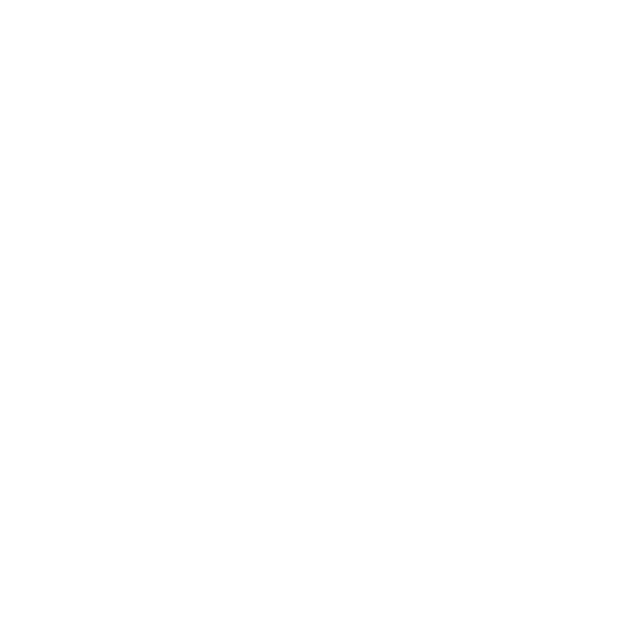
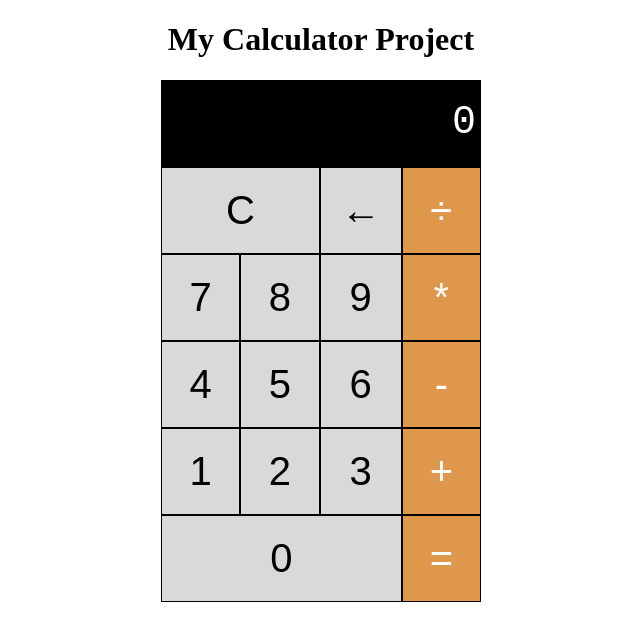
Before and after one commit to deanclark1/mastering-by-doing-1, a plain HTML site: page index.html in a window 1280 px wide. Shown: the whole page, without its empty margins (319-959 px from the left). Drawn offline with Linux system fonts and the light colour scheme.

Commit message:
added html and css styles for the calculator project

```diff
--- a/index.html
+++ b/index.html
@@ -7,6 +7,33 @@
     <link rel="stylesheet" href="./style.css" />
   </head>
   <body>
+    <main>
+      <div class="container">
+        <header>
+          <h1>My Calculator Project</h1>
+        </header>
+        <div class="my-calculator">
+          <div class="screen">0</div>
+          <button class="clear">C</button>
+          <button class="back">←</button>
+          <button class="divide orange">÷</button>
+          <button class="seven">7</button>
+          <button class="eight">8</button>
+          <button class="nine">9</button>
+          <button class="multiply orange">*</button>
+          <button class="four">4</button>
+          <button class="five">5</button>
+          <button class="six">6</button>
+          <button class="subtract orange">-</button>
+          <button class="one">1</button>
+          <button class="two">2</button>
+          <button class="three">3</button>
+          <button class="add orange">+</button>
+          <button class="zero">0</button>
+          <button class="equals orange">=</button>
+        </div>
+      </div>
+    </main>
     <script src="./script.js"></script>
   </body>
 </html>
--- a/style.css
+++ b/style.css
@@ -0,0 +1,109 @@
+* {
+  box-sizing: border-box;
+}
+body {
+  padding: 0;
+  margin: 0;
+}
+.container {
+  display: flex;
+  flex-direction: column;
+  justify-content: center;
+  align-items: center;
+}
+
+.my-calculator {
+  width: 25%;
+  display: grid;
+  display: grid;
+  grid-template-columns: repeat(4, 1fr);
+  grid-template-rows: repeat(6, 1fr);
+  /* gap: 10px; */
+  grid-template-areas:
+    "screen screen screen screen"
+    "clear clear back divide"
+    "seven eight nine multiply"
+    "four five six subtract"
+    "one two three add"
+    "zero zero zero equals";
+}
+.screen {
+  grid-area: screen;
+  color: white;
+  background-color: #000;
+  font-size: 40px;
+  font-family: "Courier New", Courier, monospace;
+  text-align: right;
+  padding: 20px 5px;
+}
+button {
+  padding: 20px;
+  font-size: 40px;
+  cursor: pointer;
+  border: none;
+  color: #000;
+  border: 1px solid #000;
+  background-color: #d8d9db;
+}
+button:hover {
+  background-color: #ebebeb;
+}
+.clear {
+  grid-area: clear;
+}
+.back {
+  grid-area: back;
+}
+.divide {
+  grid-area: divide;
+}
+.multiply {
+  grid-area: multiply;
+}
+.seven {
+  grid-area: seven;
+}
+.eight {
+  grid-area: eight;
+}
+.nine {
+  grid-area: nine;
+}
+.subtract {
+  grid-area: subtract;
+}
+.four {
+  grid-area: four;
+}
+.five {
+  grid-area: five;
+}
+.six {
+  grid-area: six;
+}
+.add {
+  grid-area: add;
+}
+.one {
+  grid-area: one;
+}
+.two {
+  grid-area: two;
+}
+.three {
+  grid-area: three;
+}
+.zero {
+  grid-area: zero;
+}
+.equals {
+  grid-area: equals;
+}
+.orange {
+  background-color: #df974c;
+  color: white;
+}
+
+.my-calculator .orange:hover {
+  background-color: #dfb07e;
+}
```
